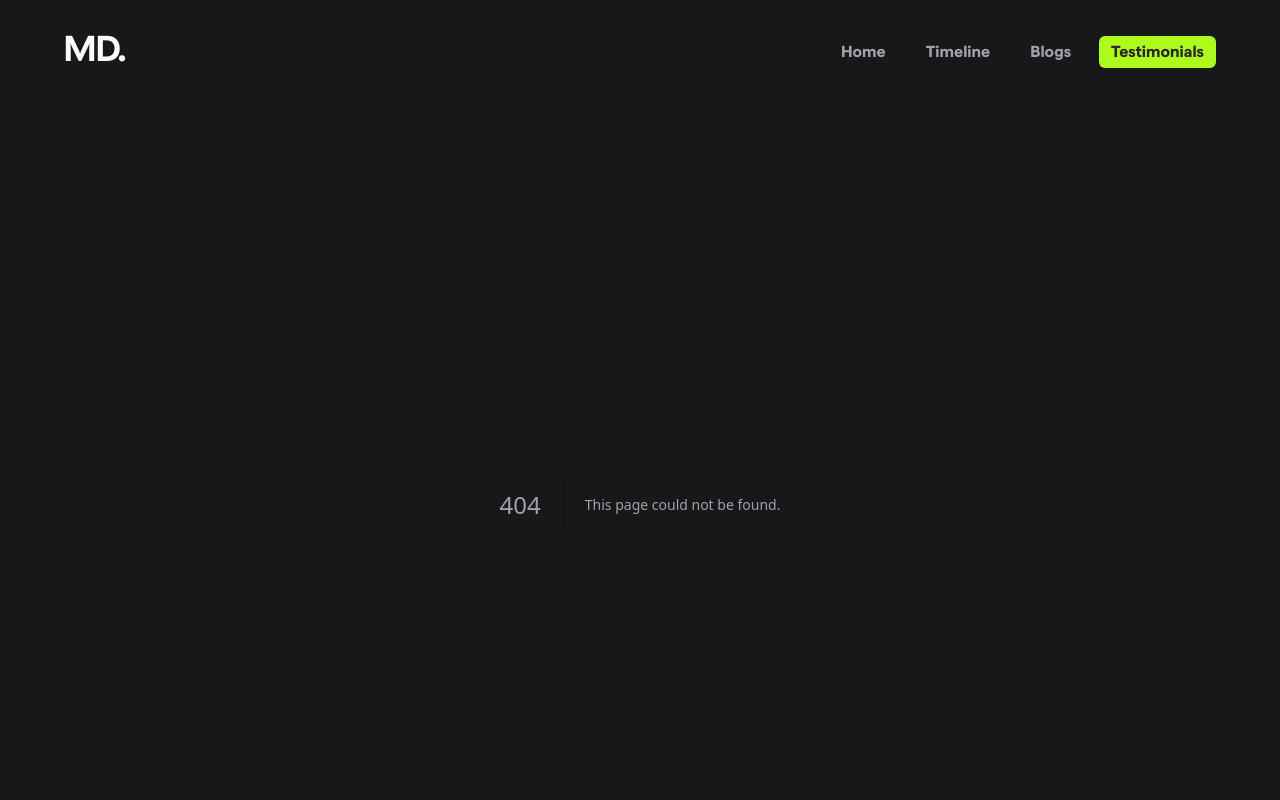
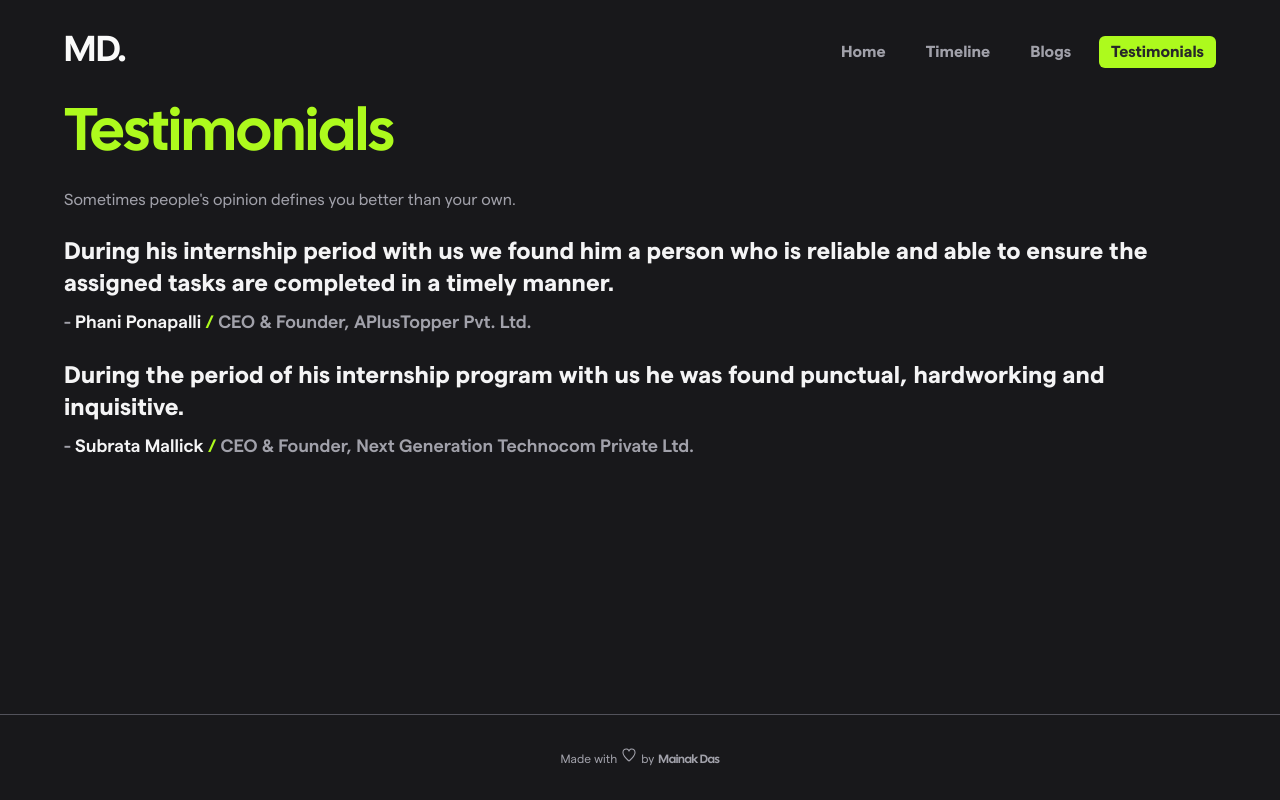
Before and after one commit to DawnMD/blog-next, a Next.js app: page /testimonials in a window 1280 px wide. Before the commit this address had no page. Shown: the top 800 px of the page. Built offline with nearby package versions, Linux system fonts and the light colour scheme.

Commit message:
Feat: Add testimonial page

```diff
--- /dev/null
+++ b/app/testimonials/page.tsx
@@ -0,0 +1,33 @@
+export default function TestimonialsPage() {
+  return (
+    <div className='flex flex-col gap-6'>
+      <h2 className='text-6xl font-calSans text-brand'>Testimonials</h2>
+      <p>Sometimes people&apos;s opinion defines you better than your own.</p>
+      <div className='flex flex-col gap-6'>
+        <div className='flex flex-col gap-2'>
+          <p className='text-lg font-bold md:text-2xl text-zinc-100'>
+            During his internship period with us we found him a person who is
+            reliable and able to ensure the assigned tasks are completed in a
+            timely manner.
+          </p>
+          <p className='text-sm font-semibold md:text-lg'>
+            - <span className='text-zinc-100'>Phani Ponapalli</span>{' '}
+            <span className='text-brand'>/</span>{' '}
+            <span>CEO & Founder, APlusTopper Pvt. Ltd.</span>
+          </p>
+        </div>
+        <div className='flex flex-col gap-2'>
+          <p className='text-lg font-bold md:text-2xl text-zinc-100'>
+            During the period of his internship program with us he was found
+            punctual, hardworking and inquisitive.
+          </p>
+          <p className='text-sm font-semibold md:text-lg'>
+            - <span className='text-zinc-100'>Subrata Mallick</span>{' '}
+            <span className='text-brand'>/</span>{' '}
+            <span>CEO & Founder, Next Generation Technocom Private Ltd.</span>
+          </p>
+        </div>
+      </div>
+    </div>
+  );
+}
```
